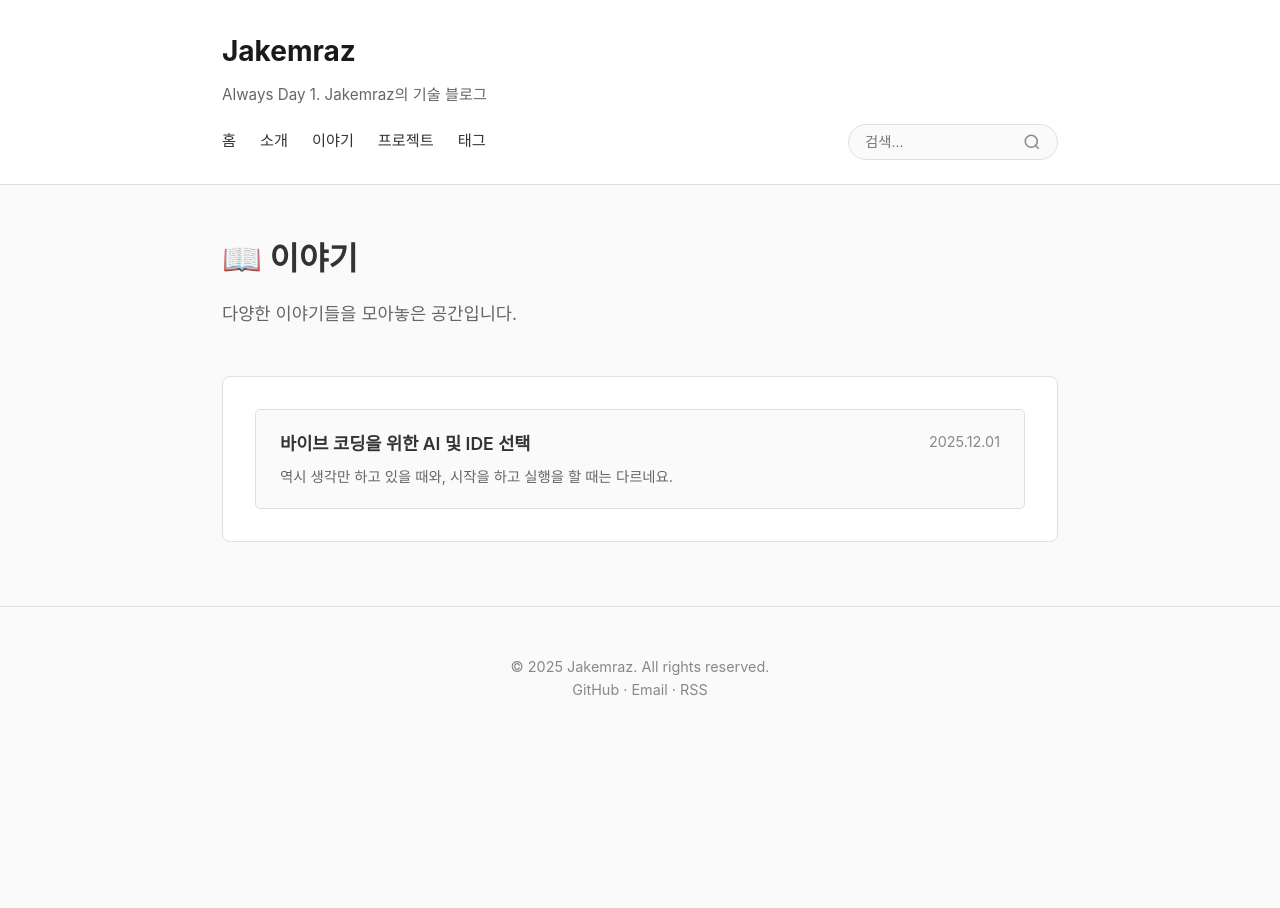
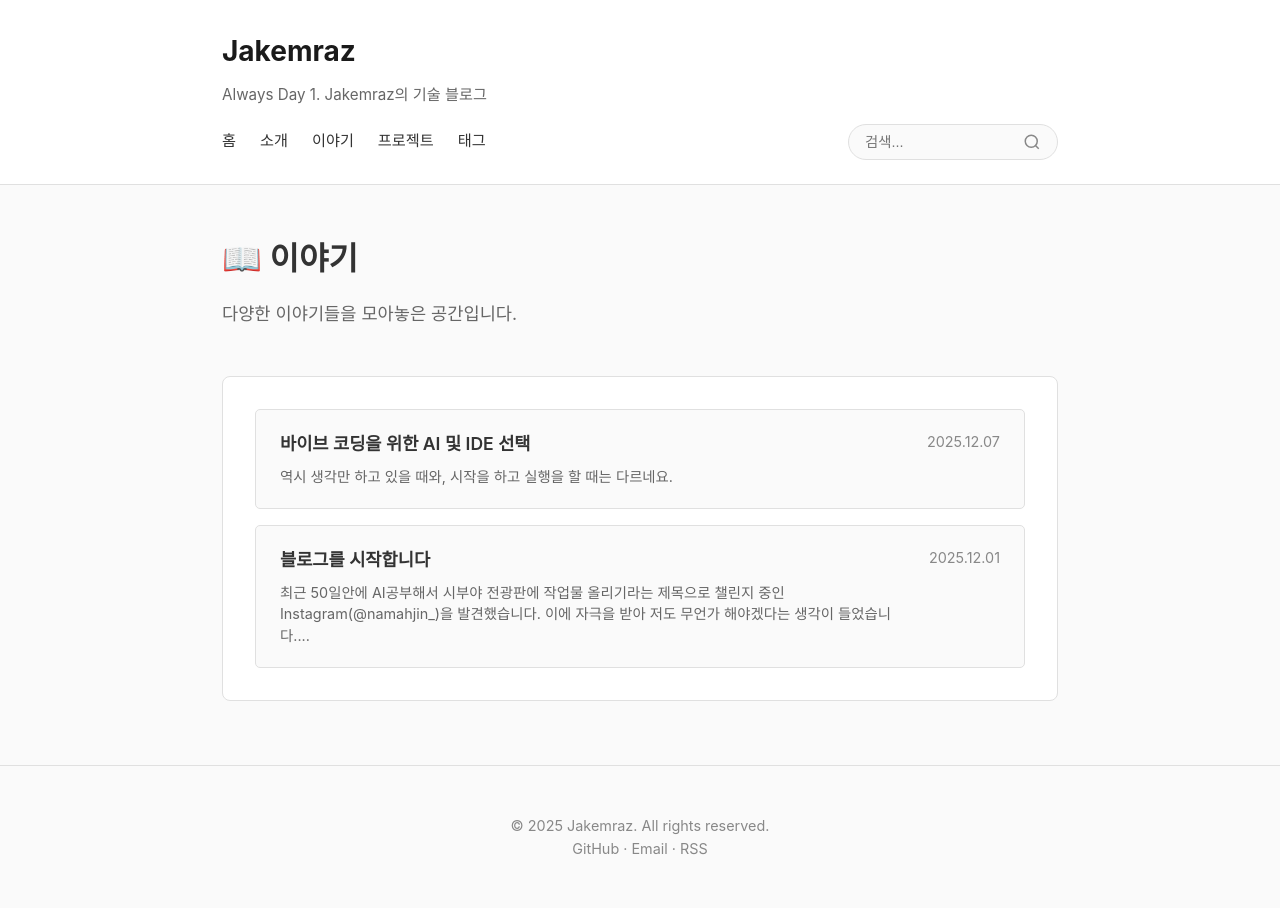
Before and after one commit to jakemraz/jakemraz.github.io, a Jekyll site: the page built from story.html, in a window 1280 px wide. Built offline with Jekyll 4.4.1, drawn with Linux system fonts in a browser that asks for light colours.

Commit message:
포스트 수정

```diff
--- a/_posts/2025-12-01-start_blog.md
+++ b/_posts/2025-12-01-start_blog.md
@@ -2,7 +2,7 @@
 layout: post
 title: "블로그를 시작합니다"
 date: 2025-12-01
-tags: [2025/30일안에_AI투자봇_만들기]
+tags: [이야기,2025/30일안에_AI투자봇_만들기]
 author: Jakemraz
 image: /assets/posts/2025-12-01-start_blog/nof1.png
 ---
--- a/_posts/2025-12-07-choose_ide_ai.md
+++ b/_posts/2025-12-07-choose_ide_ai.md
@@ -1,7 +1,7 @@
 ---
 layout: post
 title: "바이브 코딩을 위한 AI 및 IDE 선택"
-date: 2025-12-01
+date: 2025-12-07
 tags: [이야기]
 author: Jakemraz
 image: /assets/posts/2025-12-07-choose_ide_ai/image.png
@@ -12,7 +12,7 @@ image: /assets/posts/2025-12-07-choose_ide_ai/image.png
 
 이에 유료 구독을 해야 하나 고민하던 찰나에, 블랙프라이데이 세일로 [z.ai](http://z.ai) 의 GLM을 할인 중이라는 소식 확인
 
-![image.png](/assets/posts/2025-12-07-choose_ide_ai/image.png)
+![z.ai 구독 요금](/assets/posts/2025-12-07-choose_ide_ai/image.png)
 
 Claude 성능에 거의 버금가는데, 비용은 훨씬 저렴하고, 토큰은 3x 를 준다고 하니.. 깊은 고민 없이 우선 바로 결제해 버렸습니다.
 
@@ -22,7 +22,7 @@ Claude 성능에 거의 버금가는데, 비용은 훨씬 저렴하고, 토큰
 
 이에 [z.ai](http://z.ai) Lite Plan을 구독했고, 처음에 Cursor에 연동을 시도했으나…
 
-![image.png](/assets/posts/2025-12-07-choose_ide_ai/image%201.png)
+![Cursor 사용 불가](/assets/posts/2025-12-07-choose_ide_ai/image%201.png)
 
 [https://docs.z.ai/devpack/tool/cursor](https://docs.z.ai/devpack/tool/cursor)
 
@@ -34,14 +34,17 @@ Claude 성능에 거의 버금가는데, 비용은 훨씬 저렴하고, 토큰
 
 연동은 쉽게 완료했고, 제일 처음 해볼 작업으로 블로그에 ‘이야기’ 메뉴를 만들어 보았습니다.
 
-![image.png](/assets/posts/2025-12-07-choose_ide_ai/image%202.png)
+![버전 업 전](/assets/posts/2025-12-07-choose_ide_ai/image%202.png)
 
 현재 메뉴가 홈/소개/프로젝트/태그 로 구성돼있는데, 소개 옆에 이야기 라는 메뉴를 넣고, 태그 중 이야기 가 포함된 글들을 출력하고자 합니다.
 
-![image.png](/assets/posts/2025-12-07-choose_ide_ai/image%203.png)
+![Cline 사용](/assets/posts/2025-12-07-choose_ide_ai/image%203.png)
 
 Cline의 인풋 박스에 요청을 넣었더니 자기 혼자 이것 저것 내용을 변경하기 시작합니다.
 
 심지어 변경 후 혼자서 CLI 통해 Jekyll 을 실행 시키기 까지 하네요. (이건 좀 무섭습니다. 어떻게 해야 막을 수 있을까요?)
 
 내용을 확인 하고 커밋/푸쉬 까지 완료했더니 이제 원하는 내용이 잘 보입니다.
+![적용 후](/assets/posts/2025-12-07-choose_ide_ai/image4.png)
+
+이제 IDE와 AI Model 까지 정해졌으니 달리는 일만 남았습니다.
```
Also changed, not shown: assets/posts/2025-12-07-choose_ide_ai/image4.png (added).
